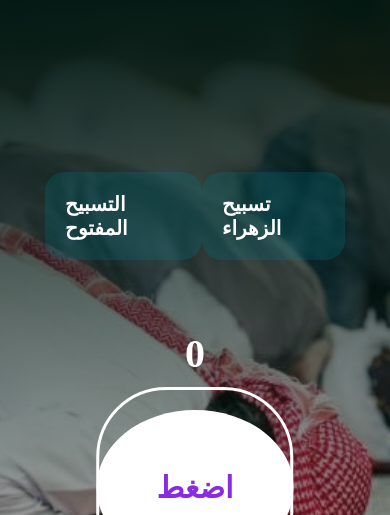
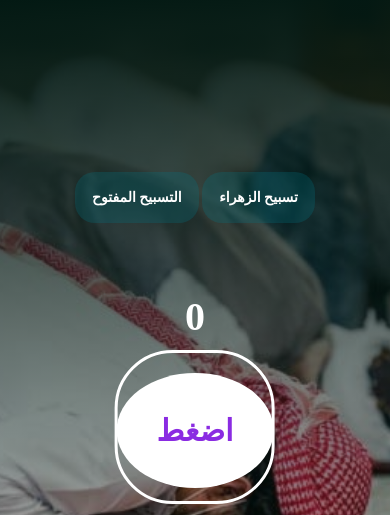
Before and after one commit to MurtadaDev20/Electronic-rosaryy, a plain HTML site: page index.html in a window 390 px wide. Shown: the top 515 px of the page. Drawn offline with Linux system fonts and the light colour scheme.

Commit message:
Update style.css

```diff
--- a/css/style.css
+++ b/css/style.css
@@ -82,7 +82,7 @@ span.text-center {
 @media (max-width:630px) {
 
     .container {
-        width: 300px;
+        width: 240px;
     }
 }
 .concat {
@@ -107,8 +107,8 @@ span.text-center {
 @media (max-width:630px) {
     .concat .open,
     .concat .zahra {
-        padding: 20px;
-        font-size: 20px;
+        padding: 17px;
+        font-size: 14px;
     }
 }
 .concat .open{
@@ -130,7 +130,7 @@ span.text-center {
 }
 @media (max-width:630px) {
     .count {
-        width: 300px;
+        width: 240px;
     }
 }
 .count span {
@@ -162,6 +162,11 @@ span.text-center {
     left: 50%;
     transform: translateX(-50%);
 }
+@media (max-width: 630px) {
+  .count button {
+    padding: 40px;
+  }
+}
 .count button .about {
     position: absolute;
     width: 100%;
@@ -171,6 +176,12 @@ span.text-center {
     padding: 95px 95px;
     z-index: 3;
     border-radius: 70px;
+}
+@media (max-width: 630px) {
+  .count button .about {
+    padding: 74px 77px;
+    border-radius: 58px;
+  }
 }
 .count button:hover
 {
```
